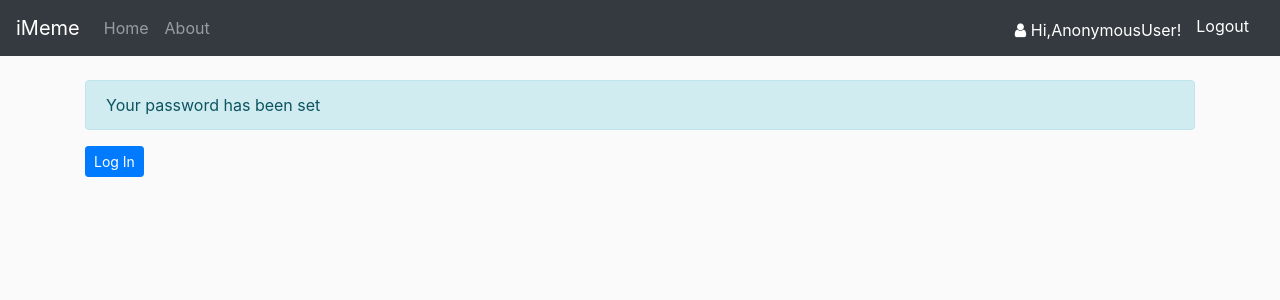
After one commit to CleoMugs/memes, a Django app: template accounts/templates/accounts/password_reset_complete.html in a window 1280 px wide. The commit adds this page. Shown: the top 300 px of the page. Run offline with Django 3.2, Linux system fonts and the light colour scheme; the template is opened without the code that fills it, so the values that code supplies are empty; some libraries are stand-ins or nearby versions.

Commit message:
added reset-password

```diff
--- a/accounts/templates/accounts/password_reset.html
+++ b/accounts/templates/accounts/password_reset.html
@@ -10,7 +10,7 @@
                 {{ form|crispy }}
             </fieldset>
             <div class="form-group">
-                <button class="btn btn-outline-info" type="submit">Reset Password</button>
+                <button class="btn btn-outline-info" type="submit">Reset Password Request</button>
             </div>
         </form>
     </div>
--- /dev/null
+++ b/accounts/templates/accounts/password_reset_complete.html
@@ -0,0 +1,11 @@
+{% extends 'accounts/base.html' %}
+{% load static %}
+
+
+{% block content %}
+	<div class="alert alert-info">
+		Your password has been set
+	</div>
+	<a class="btn btn-primary btn-sm" href="{% url 'accounts-login' %}">Log In</a>
+
+{% endblock content %}
--- a/accounts/urls.py
+++ b/accounts/urls.py
@@ -24,7 +24,7 @@ urlpatterns = [
 
 
 
-     path('reset_password/',
+    path('reset_password/',
     	auth_views.PasswordResetView.as_view(
     		template_name='accounts/password_reset.html'),
     	name="reset_password" ),
@@ -41,7 +41,7 @@ urlpatterns = [
 
     path('reset_password_complete/',
     	auth_views.PasswordResetCompleteView.as_view(
-    		template_name='accounts/password_reset_done.html'),
+    		template_name='accounts/password_reset_complete.html'),
     	name="password_reset_complete"),
 
 ]
```
Also changed, not shown: accounts/templates/accounts/password_reset_form.html (+18 -0 lines), accounts/templates/accounts/password_reset_done.html (deleted), db.sqlite3.
